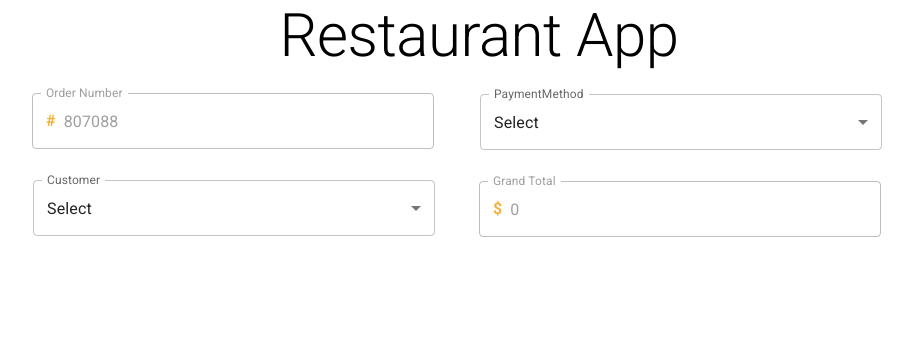
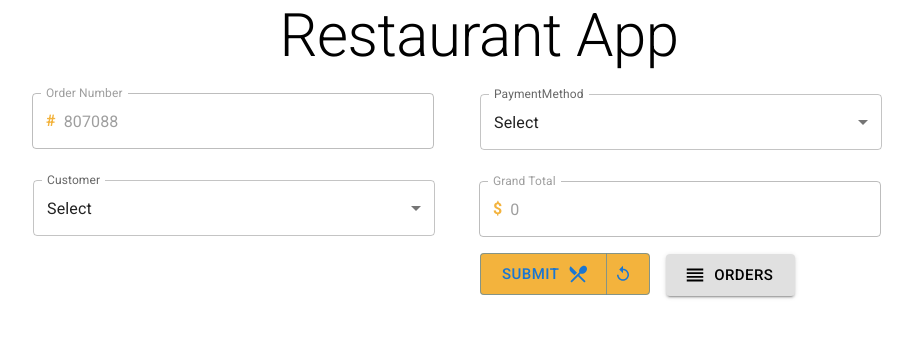
Before and after one commit to S1unS1337/RestaurantCRUDTutorial, a React (Create React App) app in the folder restaurant-app/: page / in a window 1280 px wide. Shown: the top 338 px of the page, without its empty margins (161-1074 px from the left). Built offline with nearby package versions, Linux system fonts and the light colour scheme; the HTML template or start-up script is replaced by a standard one.

Commit message:
Created and designed some buttons on the OrderForm. Edited Button control component

```diff
--- a/restaurant-app/src/components/Order/OrderForm.js
+++ b/restaurant-app/src/components/Order/OrderForm.js
@@ -1,8 +1,11 @@
 import React, {useState} from 'react'
 import Form from '../layouts/Form'
-import { Grid, InputAdornment } from '@mui/material'
+import { ButtonGroup, Grid, InputAdornment, Button as MuiButton } from '@mui/material'
 import { Input, Select, Button } from '../controls'
 import { makeStyles } from '@mui/styles'
+import ReplayIcon from '@mui/icons-material/Replay';
+import RestaurantMenuIcon from '@mui/icons-material/RestaurantMenu';
+import ReorderIcon from '@mui/icons-material/Reorder';
 
 const pMethods = [
   {id: 'none', title: 'Select'},
@@ -17,6 +20,17 @@ const useStyles = makeStyles(theme => ({
       color: '#f3b33d',
       fontWeight: 'bolder',
       fontSize: '1.5 em'
+    }
+  },
+  submitButtonGroup: {
+    backgroundColor: '#f3b33d',
+    color: '#000',
+    margin: theme.spacing(1),
+    '& .MuiButton-label': {
+        textTransform: 'none'
+    },
+    '&:hover': {
+        backgroundColor: '#C0C0C0',
     }
   }
 }))
@@ -69,7 +83,7 @@ export default function OrderForm(props) {
               ></Select>
 
             <Input
-                margin = {"30px 0 0 0"}
+                margin = {"30px 0 15px 0"}
                 disabled = {true}
                 label = "Grand Total"
                 name = "gTotal"
@@ -80,6 +94,21 @@ export default function OrderForm(props) {
                     position='start'>$</InputAdornment>
                 }}
               />
+              <ButtonGroup className={classes.submitButtonGroup}>
+              <MuiButton
+                size='large'
+                endIcon={<RestaurantMenuIcon/>}
+                type='submit'>Submit
+                </MuiButton>
+              <MuiButton
+                size= 'small'
+                startIcon= {<ReplayIcon/>}
+                />
+              </ButtonGroup>
+              <Button
+                size="large"
+                margin={"0 0 0 15px"}
+                startIcon={<ReorderIcon/>}>Orders</Button>
             </Grid>
       </Grid>
     </Form>
--- a/restaurant-app/src/components/controls/Button.js
+++ b/restaurant-app/src/components/controls/Button.js
@@ -13,13 +13,18 @@ const useStyles = makeStyles(theme => ({
 
 export default function Button(props) {
 
-    const {children, color, variant, onClick, className, ...other} = props
-    const classes = makeStyles()
+    const {margin, children, color, variant, onClick, className, ...other} = props
+    const classes = useStyles()
   return (
     <MuiButton
+        style={
+            {
+            margin
+            }
+        }
         className={classes.root + ' ' + (className || '')}
         variant={variant || 'contained'}
-        color={color || 'default'}
+        color={color || 'inherit'}
         onClick={onClick}
         {...other}>
             {children}
```
